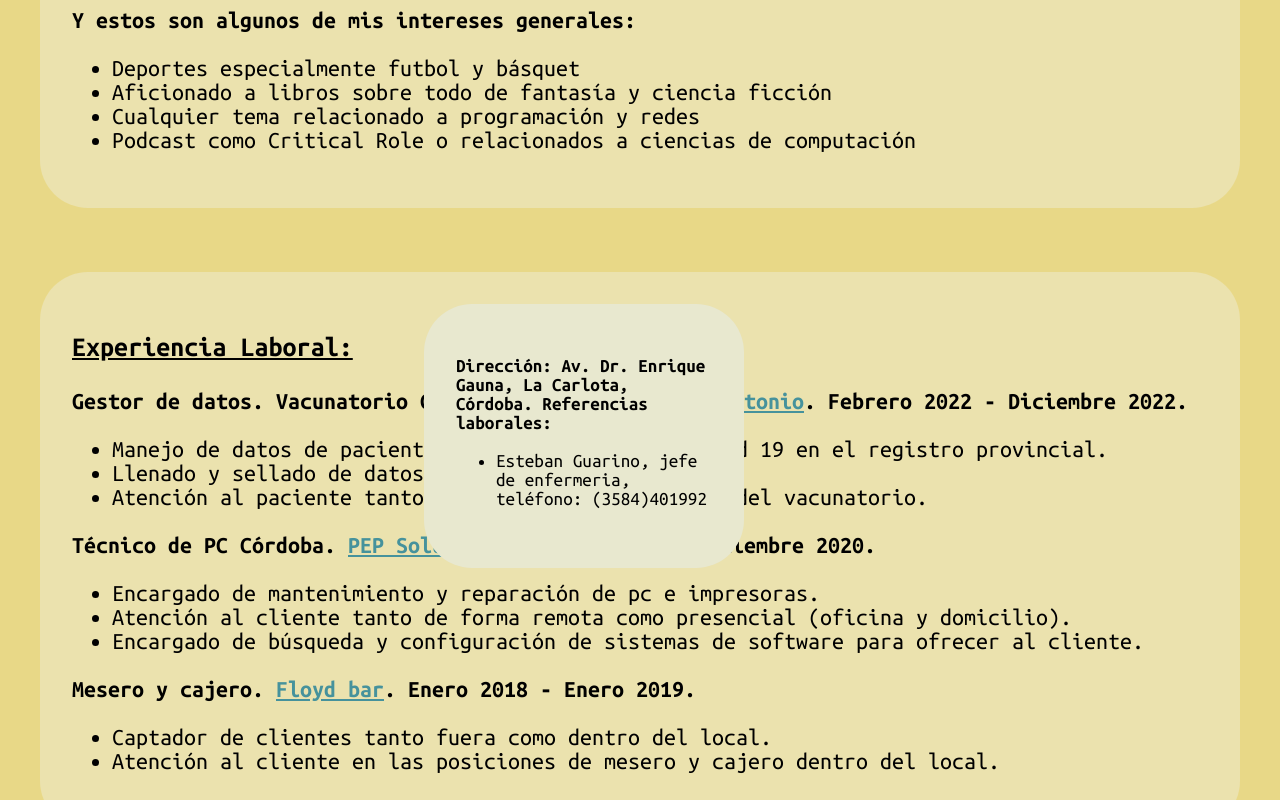
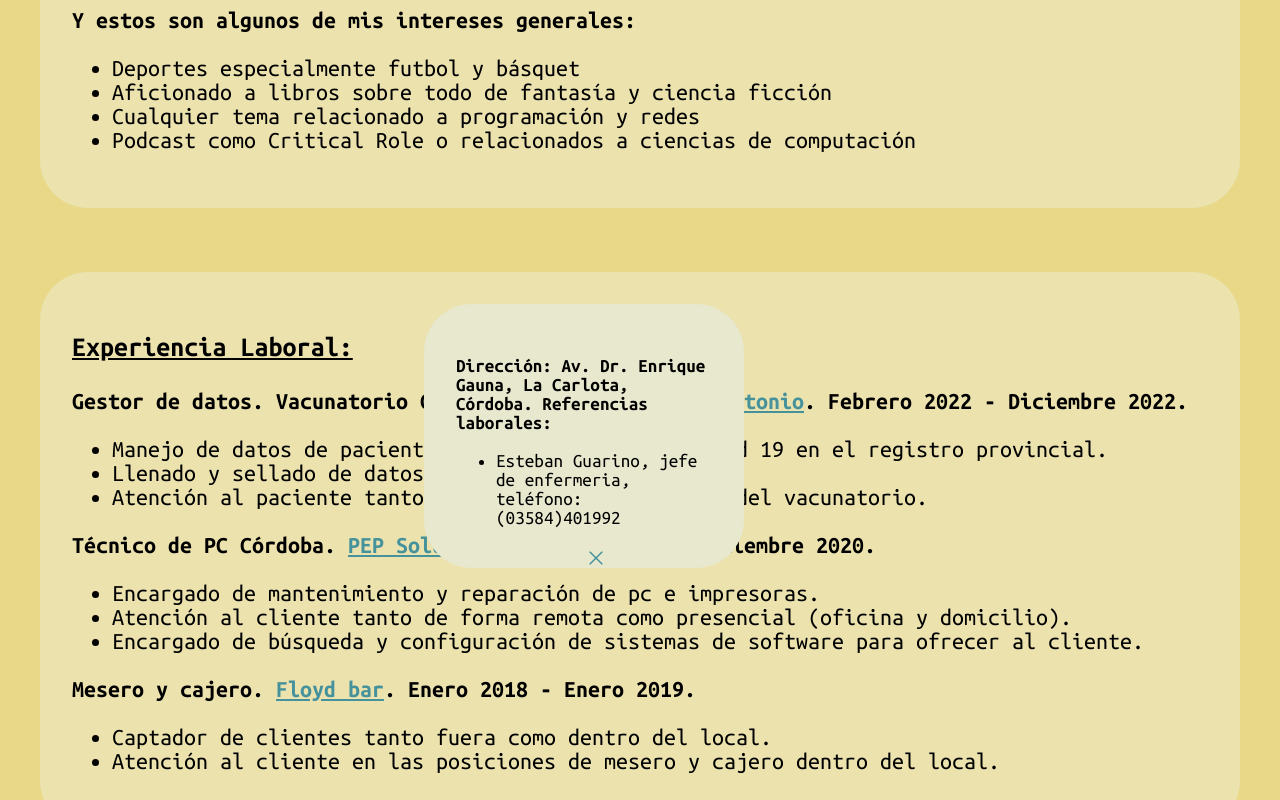
Before and after one commit to Tyxsdev/Curriculum, a plain HTML site: page index.html in a window 1280 px wide. Both pictures are taken after a click on the element "Hospital San Antonio". Shown: the part 866-1666 px from the top of the page. Drawn offline with nearby package versions, Linux system fonts and the light colour scheme.

Commit message:
Aplica leves cambios a la posicion del svg

```diff
--- a/index.html
+++ b/index.html
@@ -53,7 +53,7 @@
             <div class="hidden primer-div">
                 <p>Dirección: Av. Dr. Enrique Gauna, La Carlota, Córdoba. Referencias laborales:</p>
                 <ul>
-                    <li>Esteban Guarino, jefe de enfermeria, teléfono: (3584)401992</li>
+                    <li>Esteban Guarino, jefe de enfermeria, teléfono: (03584)401992</li>
                 </ul>
                 <span class="material-symbols-outlined">
                     close
@@ -68,6 +68,7 @@
             <div class="hidden segundo-div">
                 <p>Dirección: Deán Funes 68, X5000AAB Córdoba.</p>
                 <a href="https://pep.com.ar/">www.pep.com.ar</a>
+                <p> (0351)4240765</p>
                 <span class="material-symbols-outlined">
                     close
                     </span>
--- a/style.css
+++ b/style.css
@@ -111,9 +111,8 @@ span:hover {
 
 .material-symbols-outlined {
     text-decoration: none;
-    position: absolute;
-    top: 1.5rem;
-    left: 22rem;
+    display: block;
+    margin: 0 50%;
   font-variation-settings:
   'FILL' 0,
   'wght' 400,
```
